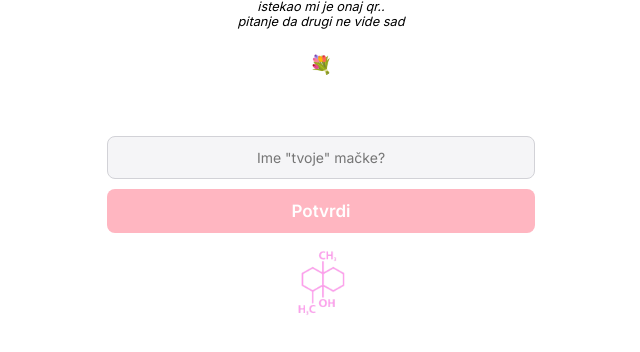
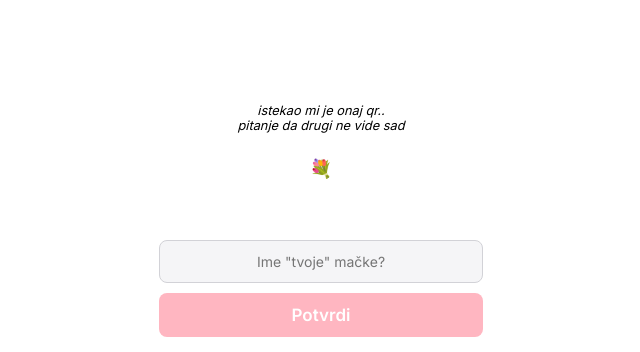
Before and after one commit to leonstrakos/date, a website: page public/index.html in a window 1280 px wide. Shown: the whole page, without its empty margins (319-959 px from the left). Drawn offline with Linux system fonts and the light colour scheme; no server answers.

Commit message:
Update index.html

```diff
--- a/public/index.html
+++ b/public/index.html
@@ -1,3 +1,4 @@
+
 <!DOCTYPE html>
 <html lang="hr">
 <head>
@@ -60,8 +61,8 @@
         .molecule {
     z-index:2;/* Pretvara sliku u blok element */
     margin: 0 auto;
-            height:100px;
-            opacity:0.6;/* Automatski centrira sliku vodoravno */
+            height:200px;
+            opacity:0.3;/* Automatski centrira sliku vodoravno */
 }
 
 
@@ -183,6 +184,9 @@ document.getElementById("startBtn").addEventListener("click", () => {
 
 // GENERIRANJE SUDOKU GRID-A U LOCK SCREENU
 function buildSudokuDOM() {
+
+    document.querySelector(".molecule").style.display = "none";
+
     const grid = document.getElementById('sudokuGrid');
     if (!grid) return;
     grid.innerHTML = '';
```
